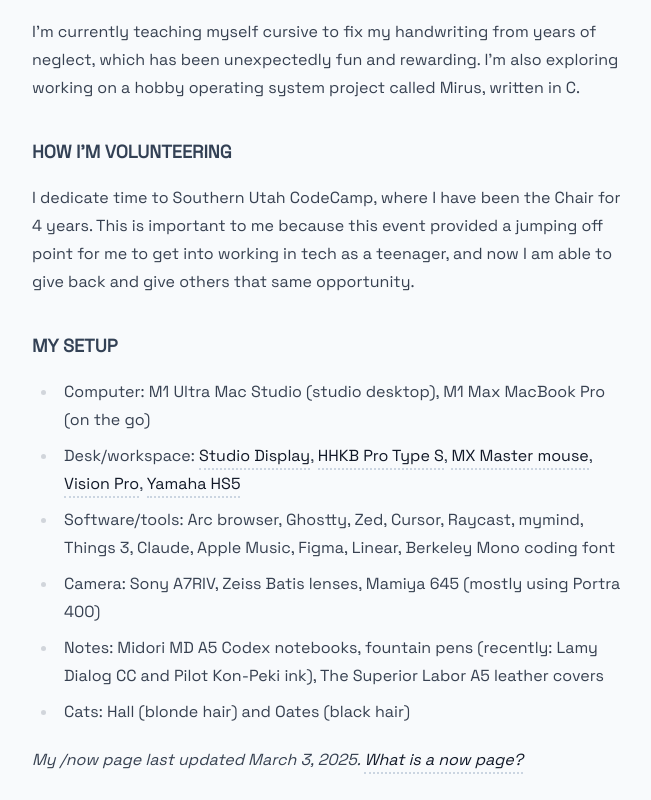
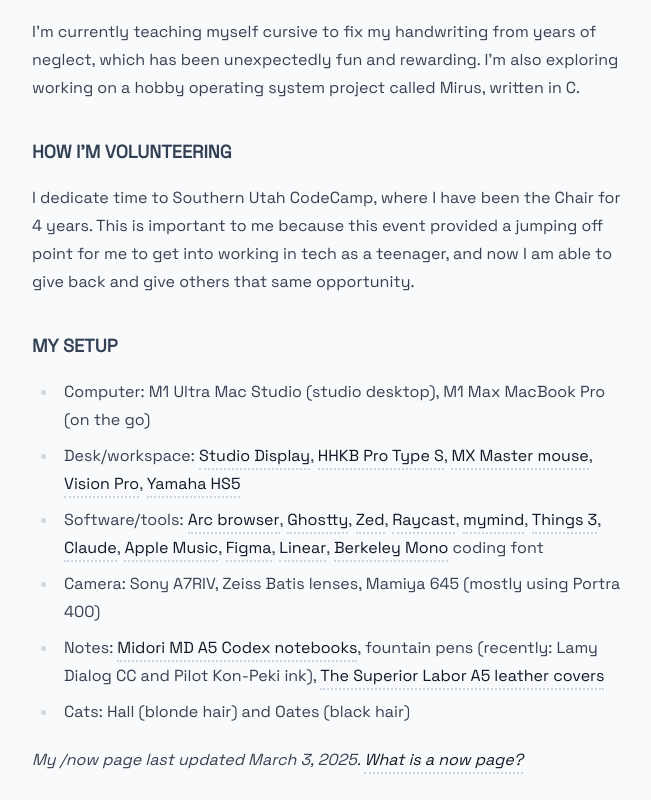
Before and after one commit to joshbeitler/btlr.xyz, a Next.js app: page /now in a window 1280 px wide. Shown: the part 560-1360 px from the top of the page, without its empty margins (308-959 px from the left). Built offline with nearby package versions, Linux system fonts and the light colour scheme.

Commit message:
now page

```diff
--- a/app/now/page.mdx
+++ b/app/now/page.mdx
@@ -16,9 +16,9 @@
 
 - Computer: M1 Ultra Mac Studio (studio desktop), M1 Max MacBook Pro (on the go)
 - Desk/workspace: [Studio Display](https://www.apple.com/studio-display/), [HHKB Pro Type S](https://hhkeyboard.us/hhkb/pro-hybrid-type-s), [MX Master mouse](https://www.logitech.com/en-us/mx/master-series.html), [Vision Pro](https://www.apple.com/apple-vision-pro/), [Yamaha HS5](https://shop.usa.yamaha.com/en/p/pro-audio/studio-monitors/hs5-5-powered-studio-monitor)
-- Software/tools: Arc browser, Ghostty, Zed, Cursor, Raycast, mymind, Things 3, Claude, Apple Music, Figma, Linear, Berkeley Mono coding font
+- Software/tools: [Arc browser](https://arc.net/), [Ghostty](https://ghostty.org/), [Zed](https://zed.dev/), [Raycast](https://raycast.com/), [mymind](https://mymind.com/), [Things 3](https://culturedcode.com/things/), [Claude](https://claude.ai/), [Apple Music](https://music.apple.com/profile/btlr), [Figma](https://figma.com/), [Linear](https://linear.app/), [Berkeley Mono](https://usgraphics.com/products/berkeley-mono) coding font
 - Camera: Sony A7RIV, Zeiss Batis lenses, Mamiya 645 (mostly using Portra 400)
-- Notes: Midori MD A5 Codex notebooks, fountain pens (recently: Lamy Dialog CC and Pilot Kon-Peki ink), The Superior Labor A5 leather covers
+- Notes: [Midori MD A5 Codex notebooks](https://www.baum-kuchen.net/products/md-journal-codex), fountain pens (recently: Lamy Dialog CC and Pilot Kon-Peki ink), [The Superior Labor A5 leather covers](https://www.baum-kuchen.net/collections/superior-labor/products/tsl-original-leather-notebook-cover)
 - Cats: Hall (blonde hair) and Oates (black hair)
 
 *My /now page last updated March 3, 2025. [What is a now page?](https://nownownow.com/about?ref=btlr.xyz)*
```
